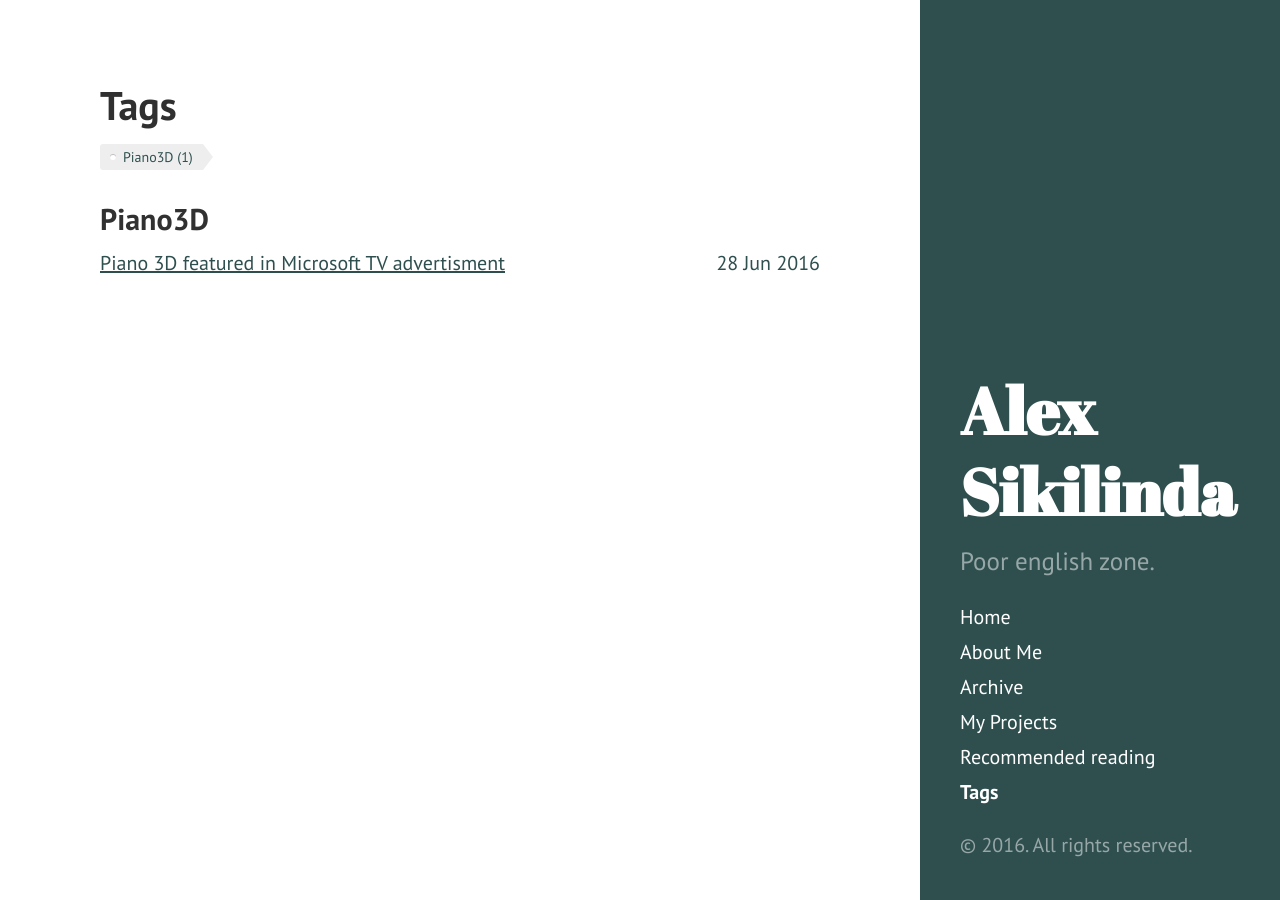
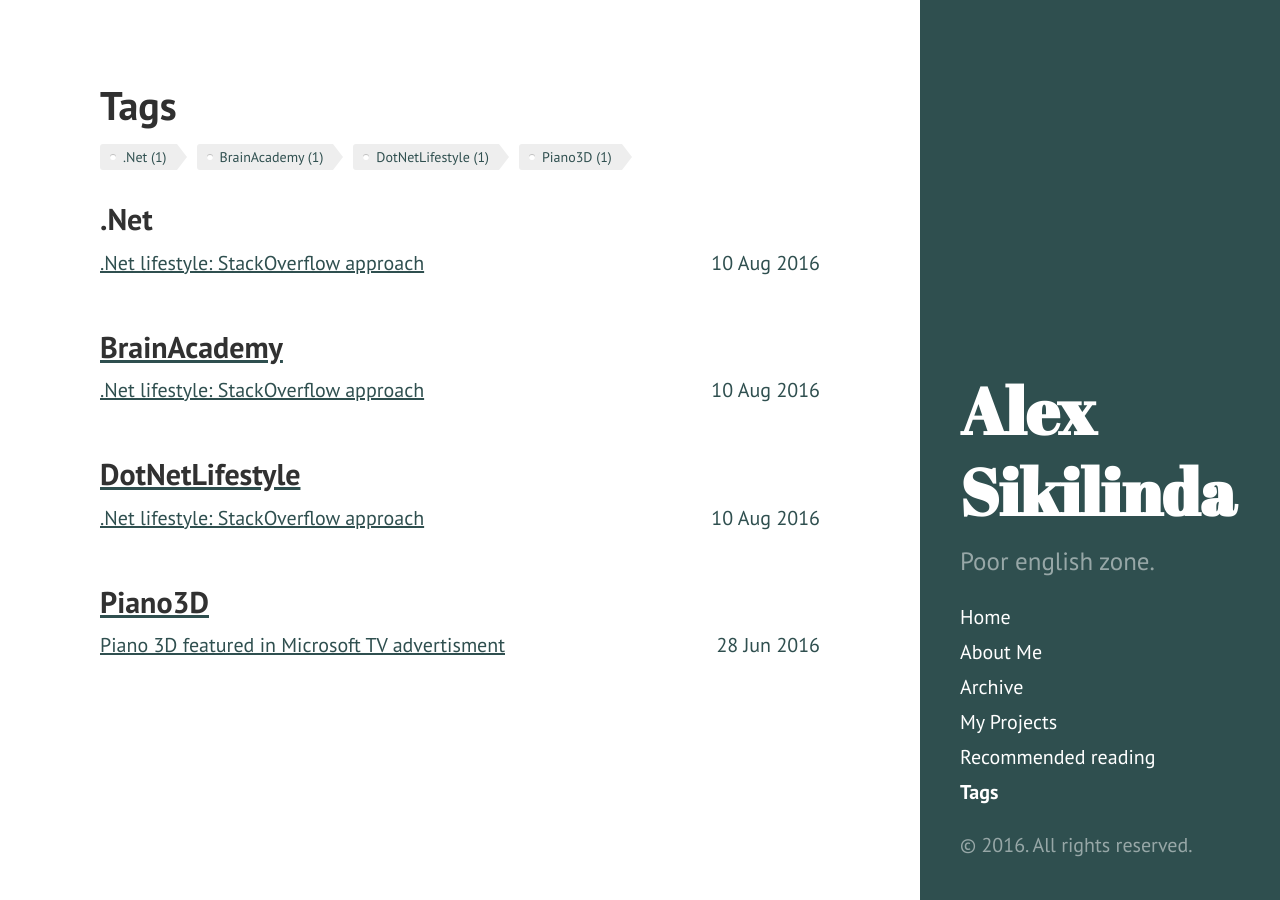
Before and after one commit to AlexSikilinda/alexsikilinda.github.io, a Jekyll site: the page built from tags.html, in a window 1280 px wide. Built offline with Jekyll 4.4.1, drawn with Linux system fonts in a browser that asks for light colours; some of the changed lines change nothing that is shown.

Commit message:
Add stackexchange meetup post

```diff
--- /dev/null
+++ b/_posts/2016-08-10-stackexchange-meetup.md
@@ -0,0 +1,23 @@
+---
+layout: post
+title:  ".Net lifestyle: StackOverflow approach"
+date:   2016-08-10 12:22:00
+categories: meetups
+tags: DotNetLifestyle .Net BrainAcademy
+comments: true
+analytics: true
+---
+
+<img src='/public/images/StackExchangeMeetup.jpg' alt="stackoverflow meetup"/>
+
+I and Dmitry Obolonyk will be presenting on a meetup today (in russian).
+We will review:
+
+* Dapper
+* MiniProfiler
+* StackExchange.Excaptional
+* Opserver
+
+Watch online youtube translation [here](https://youtu.be/DYL8cH3nu8k).
+You are more than welcome to ask questions either here (let's use english ;)) or in youtube.
+There will be some blog posts based on the meetup, so stay tuned!
--- a/public/css/custom.css
+++ b/public/css/custom.css
@@ -78,3 +78,7 @@
 .page a {
   text-decoration: underline;
 }
+
+.post a {
+  text-decoration: underline;
+}
```
Also changed, not shown: public/images/StackExchangeMeetup.jpg (added).
